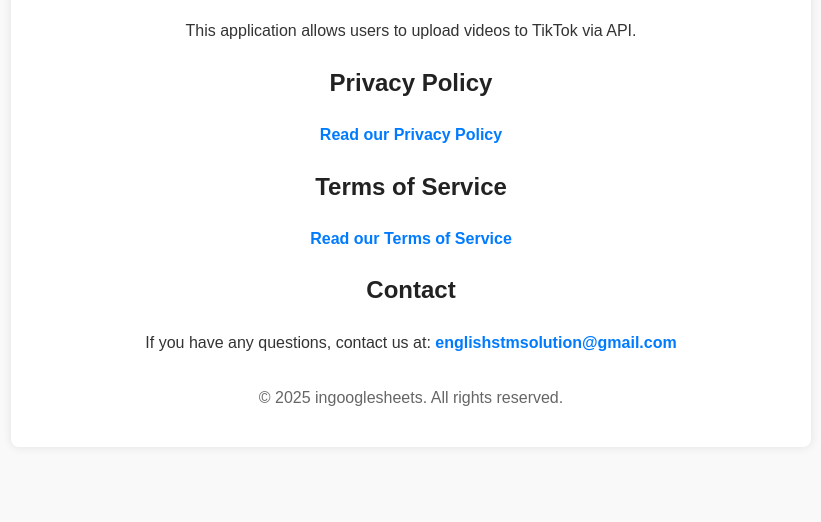
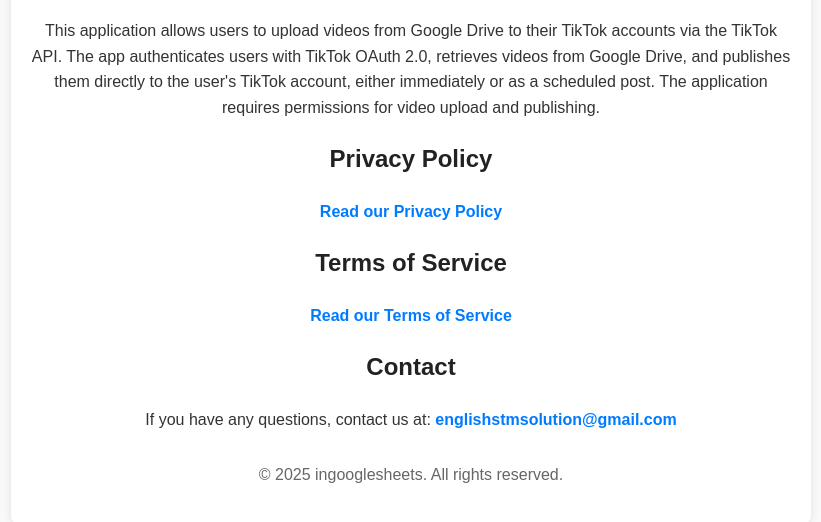
Before and after one commit to mitra654491/tk-verification, a plain HTML site: page index.html in a window 1280 px wide. Shown: the part 136-658 px from the top of the page, without its empty margins (229-1050 px from the left). Drawn offline with Linux system fonts and the light colour scheme.

Commit message:
Update index.html

```diff
--- a/index.html
+++ b/index.html
@@ -50,7 +50,7 @@
 <body>
     <div class="container">
         <h1>Welcome to ingooglesheets App</h1>
-        <p>This application allows users to upload videos to TikTok via API.</p>
+        <p>This application allows users to upload videos from Google Drive to their TikTok accounts via the TikTok API. The app authenticates users with TikTok OAuth 2.0, retrieves videos from Google Drive, and publishes them directly to the user's TikTok account, either immediately or as a scheduled post. The application requires permissions for video upload and publishing.</p>
 
         <h2>Privacy Policy</h2>
         <p><a href="https://mitra654491.github.io/tiktok-verification/Privacy%20Policy.html">Read our Privacy Policy</a></p>
```
